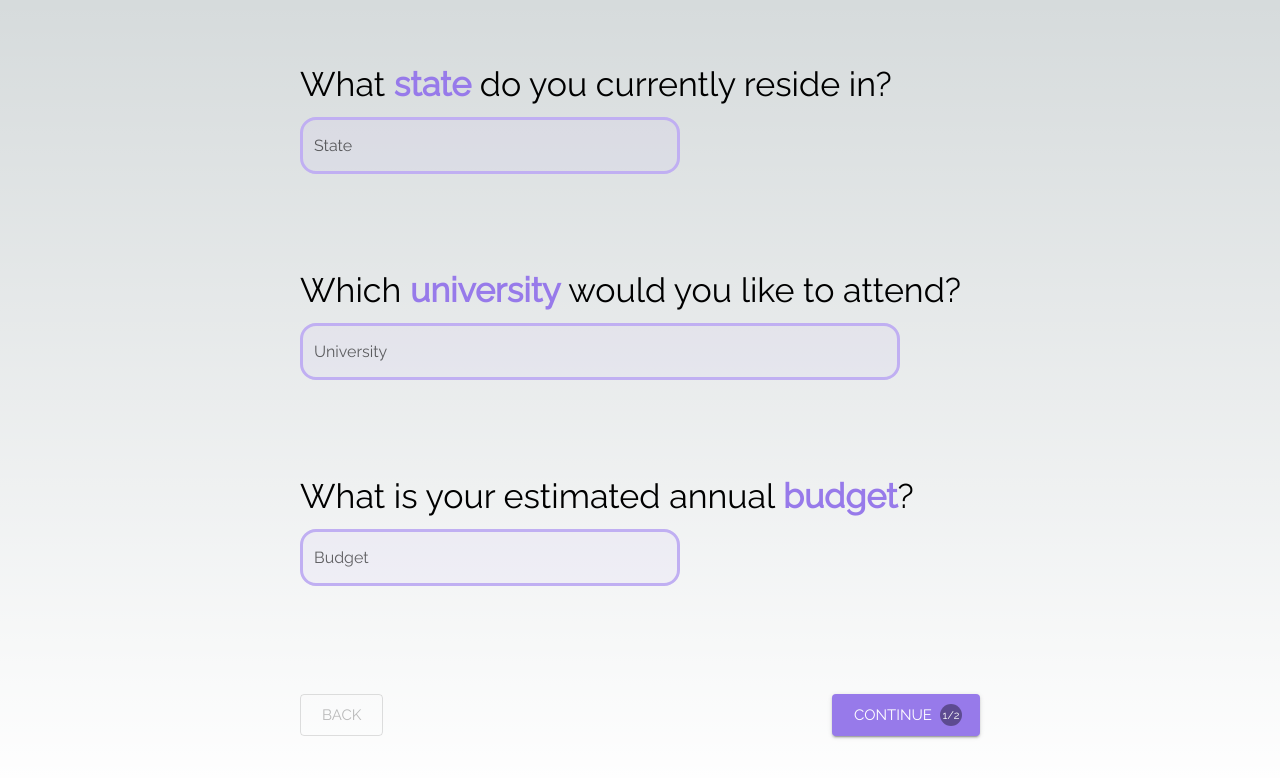
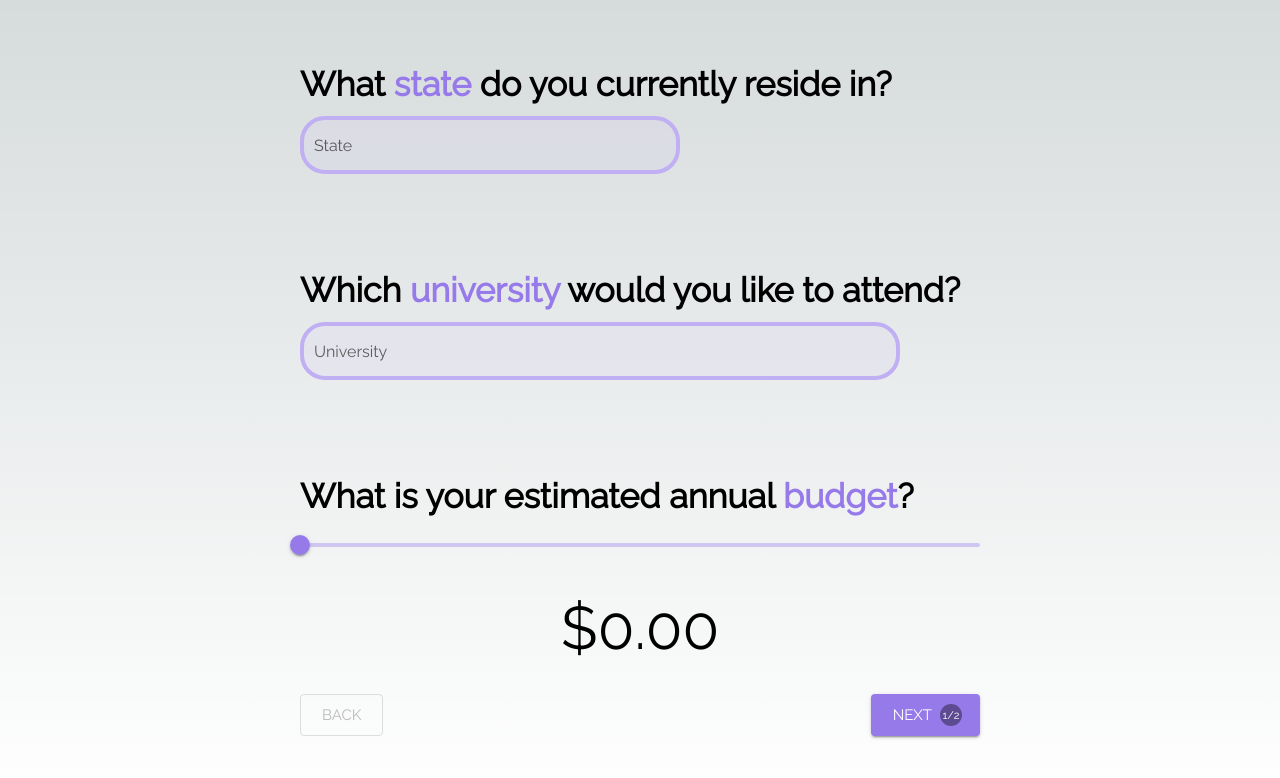
Before and after one commit to JohnRader/tuition-calculator, a Next.js app: page / in a window 1280 px wide. Shown: the top 778 px of the page. Built offline with nearby package versions, Linux system fonts and the light colour scheme.

Commit message:
added more mui components

```diff
--- a/src/components/OnboardingForm/FormActions.tsx
+++ b/src/components/OnboardingForm/FormActions.tsx
@@ -33,6 +33,7 @@ export default function FormActions(props: FormActionsProps) {
   return (
     <div className={styles['form-actions']}>
       <Button
+        className={styles['form-button']}
         variant="outlined"
         size="large"
         onClick={() => setFormStep(step, FormAction.BACK)}
@@ -41,12 +42,13 @@ export default function FormActions(props: FormActionsProps) {
         Back
       </Button>
       <Button
+        className={styles['form-button']}
         variant="contained"
         size="large"
         endIcon={step === OnboardingStep.SCORES ? <ArrowForwardIcon /> : <StepIcon icon="1/2" />}
         onClick={() => setFormStep(step, FormAction.CONTINUE)}
       >
-        { step === OnboardingStep.SCORES ? 'Generate My Report' : 'Continue' }
+        { step === OnboardingStep.SCORES ? 'Generate My Report' : 'Next' }
       </Button>
     </div>
   );
--- a/src/components/OnboardingForm/Location.tsx
+++ b/src/components/OnboardingForm/Location.tsx
@@ -1,4 +1,6 @@
-import { TextField, Typography } from '@mui/material';
+import {
+  TextField, Typography, Slider, Box,
+} from '@mui/material';
 import { OnboardingFormProps } from '@/types';
 
 import mui from '@/styles/mui.module.css';
@@ -10,7 +12,7 @@ enum LocationStepInput {
   BUDGET = 'budget',
 }
 
-function Header(input: LocationStepInput) {
+function Header({ input }: { input: LocationStepInput }) {
   const headers = {
     [LocationStepInput.STATE]: (
       <Typography variant="h4" gutterBottom>
@@ -53,10 +55,16 @@ function classes(input: LocationStepInput) {
 export default function Location(props: OnboardingFormProps) {
   const { form, setForm } = props;
 
+  const handleSliderChange = (event: Event, newValue: number | number[]) => {
+    if (typeof newValue === 'number') {
+      setForm({ ...form, budget: newValue });
+    }
+  };
+
   return (
     <div className={styles.form}>
       <div className={styles['form-input']}>
-        {Header(LocationStepInput.STATE)}
+        <Header input={LocationStepInput.STATE} />
         <TextField
           className={classes(LocationStepInput.STATE)}
           id={LocationStepInput.STATE}
@@ -69,7 +77,7 @@ export default function Location(props: OnboardingFormProps) {
       </div>
 
       <div className={styles['form-input']}>
-        {Header(LocationStepInput.UNIVERSITY)}
+        <Header input={LocationStepInput.UNIVERSITY} />
         <TextField
           className={classes(LocationStepInput.UNIVERSITY)}
           id={LocationStepInput.UNIVERSITY}
@@ -82,9 +90,33 @@ export default function Location(props: OnboardingFormProps) {
       </div>
 
       <div className={styles['form-input']}>
-        {/* TODO: Change to slider */}
-        {Header(LocationStepInput.BUDGET)}
-        <TextField
+        <Header input={LocationStepInput.BUDGET} />
+        <Box sx={{
+          display: 'flex',
+          flexDirection: 'column',
+          alignItems: 'center',
+          justifyItems: 'center',
+          gap: '2rem',
+        }}
+        >
+          <Slider
+            value={typeof form.budget === 'number' ? form.budget : 10000}
+            onChange={handleSliderChange}
+            aria-labelledby="budget-slider"
+            step={100}
+            max={100000}
+            valueLabelDisplay="auto"
+          />
+          <Typography
+            id="budget-slider"
+            gutterBottom
+            variant="h2"
+          >
+            {(form.budget).toLocaleString('en-US', { style: 'currency', currency: 'USD' })}
+          </Typography>
+        </Box>
+
+        {/* <TextField
           className={classes(LocationStepInput.BUDGET)}
           id={LocationStepInput.BUDGET}
           label="Budget"
@@ -92,7 +124,7 @@ export default function Location(props: OnboardingFormProps) {
           onChange={(e) => setForm(
             { ...form, budget: Number(e.target.value) },
           )}
-        />
+        /> */}
       </div>
     </div>
   );
--- a/src/components/OnboardingForm/Scores.tsx
+++ b/src/components/OnboardingForm/Scores.tsx
@@ -1,8 +1,9 @@
-import { TextField, Typography } from '@mui/material';
-import { OnboardingFormProps } from '@/types';
+import { TextField, Typography, Chip } from '@mui/material';
+import type { OnboardingFormProps } from '@/types';
 
 import mui from '@/styles/mui.module.css';
 import styles from '@/styles/index.module.css';
+import { theme } from '@/styles/theme';
 
 enum ScoresStepInput {
   GPA = 'gpa',
@@ -10,7 +11,7 @@ enum ScoresStepInput {
   MAJOR = 'major',
 }
 
-function Header(input: ScoresStepInput) {
+function Header({ input }: { input: ScoresStepInput }) {
   const headers = {
     [ScoresStepInput.GPA]: (
       <Typography variant="h4" gutterBottom>
@@ -58,7 +59,18 @@ export default function Scores(props: OnboardingFormProps) {
   return (
     <div className={styles.form}>
       <div className={styles['form-input']}>
-        {Header(ScoresStepInput.GPA)}
+        <Chip
+          sx={{
+            width: '120px',
+            color: 'black',
+            backgroundColor: 'rgb(var(--primary-rgb), .4)',
+            marginBottom: theme.spacing(1),
+          }}
+          size="small"
+          label="Optional"
+          color="primary"
+        />
+        <Header input={ScoresStepInput.GPA} />
         <TextField
           className={classes(ScoresStepInput.GPA)}
           id={ScoresStepInput.GPA}
@@ -71,7 +83,18 @@ export default function Scores(props: OnboardingFormProps) {
       </div>
 
       <div className={styles['form-input']}>
-        {Header(ScoresStepInput.ACT_SAT)}
+        <Chip
+          sx={{
+            width: '120px',
+            color: 'black',
+            backgroundColor: 'rgb(var(--primary-rgb), .4)',
+            marginBottom: theme.spacing(1),
+          }}
+          size="small"
+          label="Optional"
+          color="primary"
+        />
+        <Header input={ScoresStepInput.ACT_SAT} />
         <TextField
           className={classes(ScoresStepInput.ACT_SAT)}
           id={ScoresStepInput.ACT_SAT}
@@ -84,7 +107,18 @@ export default function Scores(props: OnboardingFormProps) {
       </div>
 
       <div className={styles['form-input']}>
-        {Header(ScoresStepInput.MAJOR)}
+        <Chip
+          sx={{
+            width: '120px',
+            color: 'black',
+            backgroundColor: 'rgb(var(--primary-rgb), .4)',
+            marginBottom: theme.spacing(1),
+          }}
+          size="small"
+          label="Optional"
+          color="primary"
+        />
+        <Header input={ScoresStepInput.MAJOR} />
         <TextField
           className={classes(ScoresStepInput.MAJOR)}
           id={ScoresStepInput.MAJOR}
--- a/src/styles/index.module.css
+++ b/src/styles/index.module.css
@@ -103,6 +103,10 @@
     flex-direction: column;
     gap: 2rem;
   }
+
+  .form-button {
+    width: 100%;
+  }
 }
 
 /* Tablet and Smaller Desktop */
--- a/src/styles/mui.module.css
+++ b/src/styles/mui.module.css
@@ -12,5 +12,4 @@
 
 /* Mobile */
 @media (max-width: 700px) {
-
 }
--- a/src/styles/theme.ts
+++ b/src/styles/theme.ts
@@ -24,6 +24,9 @@ export const theme = createTheme({
     },
   },
   typography: {
+    h4: {
+      fontWeight: 700,
+    },
     fontFamily: ['"Raleway"', '"sans-serif"'].join(','),
   },
   components: {
@@ -38,8 +41,8 @@ export const theme = createTheme({
           },
           '& .MuiOutlinedInput-root': {
             '& fieldset': {
-              border: 'rgb(var(--primary-rgb-light)) 3px solid',
-              'border-radius': '16px',
+              border: 'rgb(var(--primary-rgb-light)) 4px solid',
+              'border-radius': '25px',
               'background-color': 'rgb(var(--primary-rgb-light), 0.1)',
             },
             '&:hover fieldset': {
```
